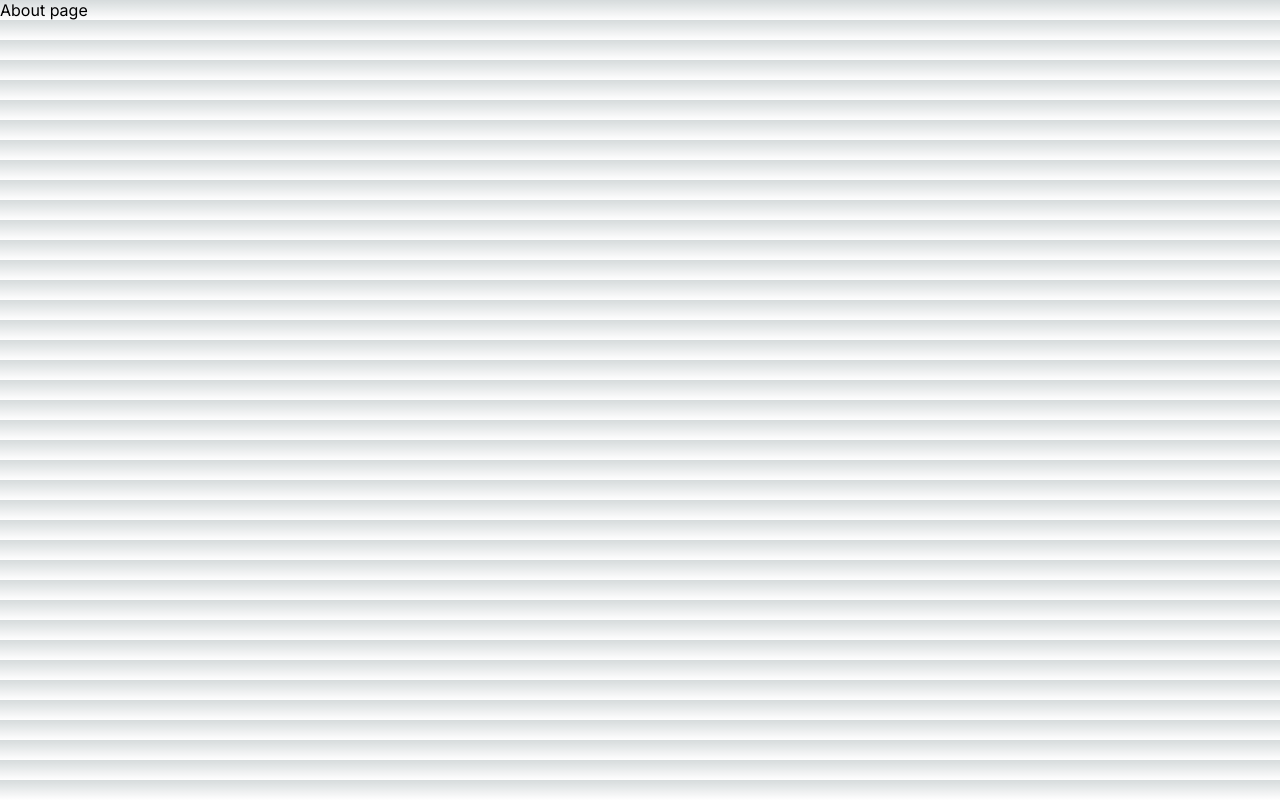
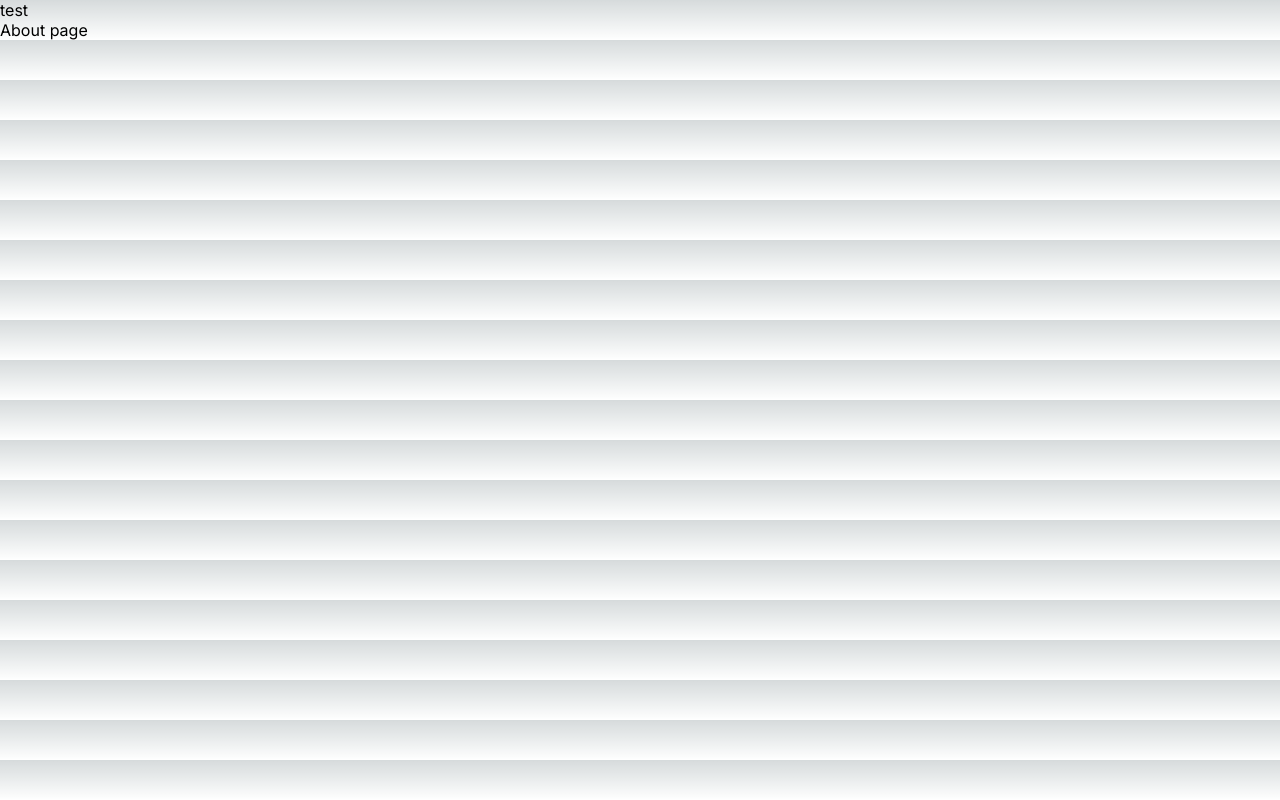
Before and after one commit to MilosJovic23/next-homework, a Next.js app: page /about in a window 1280 px wide. Built offline with nearby package versions, Linux system fonts and the light colour scheme.

Commit message:
* small changes

```diff
--- a/src/app/layout.js
+++ b/src/app/layout.js
@@ -1,5 +1,6 @@
 import { Inter } from "next/font/google";
 import "./globals.css";
+import Navigation from "@/Navigation";
 
 const inter = Inter({ subsets: ["latin"] });
 
@@ -11,7 +12,8 @@
 export default function RootLayout({ children }) {
   return (
     <html lang="en">
-      <body className={inter.className}>{children}</body>
+
+      <body className={inter.className}><Navigation/>{children}</body>
     </html>
   );
 }
```
